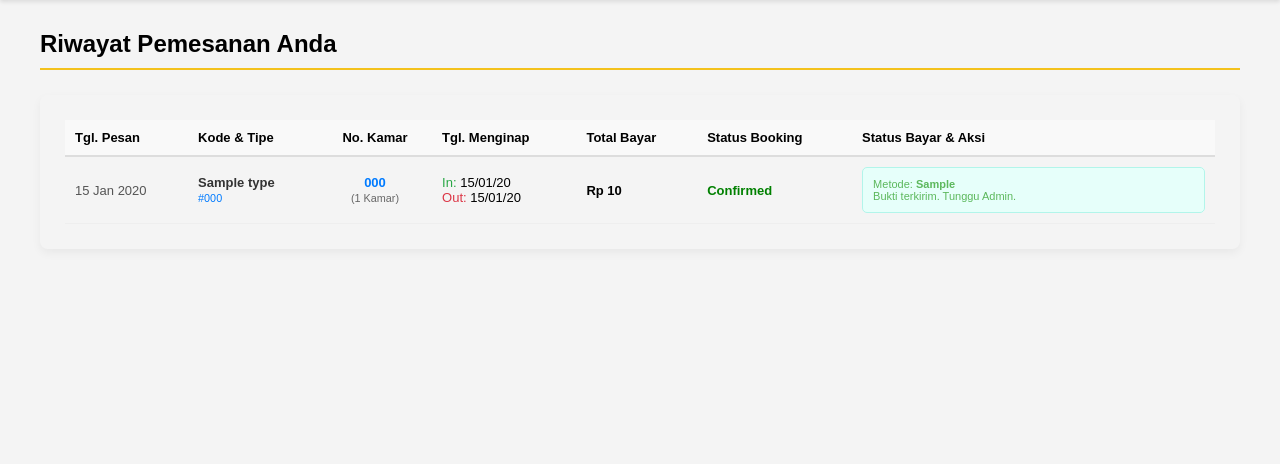
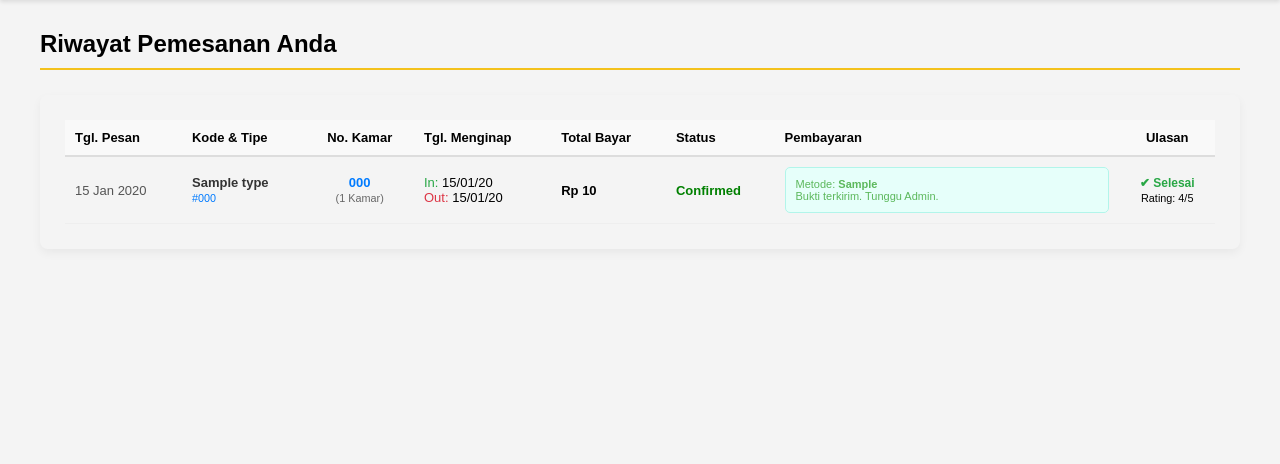
Before and after one commit to NURHABIBATULUMAH/Project-PAW-Sistem-Pemesanan-Kamar-Hotel, a PHP site: page /project-paw-sistem-pemesanan-kamar-hotel/booking_history.php in a window 1280 px wide. Shown: the part 140-604 px from the top of the page. Run offline with PHP 8.4, Linux system fonts and the light colour scheme; the visitor is signed in with stand-in values (Sample User, id 1); tables that the repository leaves empty or names only in its code hold one stand-in row (values such as "Sample post").

Commit message:
edit boking history.php

```diff
--- a/booking_history.php
+++ b/booking_history.php
@@ -1,4 +1,6 @@
 <?php
+// /booking_history.php
+// VERSI FINAL: KOLOM REVIEW ADA + REKENING LENGKAP + GROUP BOOKING
 
 ini_set('display_errors', 1);
 error_reporting(E_ALL);
@@ -9,31 +11,41 @@ include 'core/auth.php';
 require_login();
 $user_id = $_SESSION['user_id'];
 
-try {
+// === QUERY KHUSUS (GROUP BOOKING + REVIEW) ===
 $sql = "SELECT
             B.booking_code,
+            B.booking_id,
             B.tanggal_check_in,
             B.tanggal_check_out,
             B.status_booking,
             B.created_at,
             RT.nama_tipe,
 
+            -- DATA GABUNGAN
             GROUP_CONCAT(R.nomor_kamar ORDER BY R.nomor_kamar ASC SEPARATOR ', ') AS daftar_nomor_kamar,
-                COUNT(B.room_id) AS total_kamar,
+            COUNT(B.room_id) AS jumlah_kamar,
 
+            -- DATA PEMBAYARAN
             P.status_bayar,
             P.bukti_bayar,
             P.metode_bayar,
-                P.jumlah_bayar AS total_bayar_group /* FIXED ALIAS */
-            FROM bookings B
-            JOIN room_types RT ON B.room_type_id = RT.room_type_id
-            LEFT JOIN rooms R ON B.room_id = R.room_id
-            LEFT JOIN payments P ON B.booking_code = P.booking_code
+            P.jumlah_bayar AS total_bayar_group,
+
+            -- DATA REVIEW
+            RV.review_id,
+            RV.rating
+
+        FROM Bookings B
+        JOIN Room_Types RT ON B.room_type_id = RT.room_type_id
+        LEFT JOIN Rooms R ON B.room_id = R.room_id
+        LEFT JOIN Payments P ON B.booking_code = P.booking_code
+        LEFT JOIN Reviews RV ON B.booking_id = RV.booking_id
 
         WHERE B.user_id = ?
         GROUP BY B.booking_code
         ORDER BY B.created_at DESC";
 
+try {
     $stmt = $mysqli->prepare($sql);
     $stmt->bind_param("i", $user_id);
     $stmt->execute();
@@ -44,22 +56,20 @@ try {
     echo "<div class='container'><p class='alert alert-error'>Error Database: " . $e->getMessage() . "</p></div>";
     $riwayat_bookings = [];
 }
+
+// Bersihkan pesan session
+$success_message = $_SESSION['success_message'] ?? '';
+$error_message = $_SESSION['error_message'] ?? '';
+unset($_SESSION['success_message'], $_SESSION['error_message']);
+
 include 'includes/header.php';
 ?>
 
 <div class="container profile-page" style="margin-top: 30px; margin-bottom: 50px;">
     <h2>Riwayat Pemesanan Anda</h2>
 
-    <?php
-    if (isset($_SESSION['success_message'])) {
-        echo '<div class="alert alert-success">'.$_SESSION['success_message'].'</div>';
-        unset($_SESSION['success_message']);
-    }
-    if (isset($_SESSION['error_message'])) {
-        echo '<div class="alert alert-error">'.$_SESSION['error_message'].'</div>';
-        unset($_SESSION['error_message']);
-    }
-    ?>
+    <?php if ($error_message): ?><div class="alert alert-error"><?php echo $error_message; ?></div><?php endif; ?>
+    <?php if ($success_message): ?><div class="alert alert-success"><?php echo $success_message; ?></div><?php endif; ?>
 
     <div class="booking-history-list">
         <?php if (empty($riwayat_bookings)): ?>
@@ -77,8 +87,9 @@ include 'includes/header.php';
                             <th style="padding: 10px; text-align: center;">No. Kamar</th>
                             <th style="padding: 10px;">Tgl. Menginap</th>
                             <th style="padding: 10px;">Total Bayar</th>
-                            <th style="padding: 10px;">Status Booking</th>
-                            <th style="padding: 10px; min-width: 250px;">Status Bayar & Aksi</th>
+                            <th style="padding: 10px;">Status</th>
+                            <th style="padding: 10px; min-width: 250px;">Pembayaran</th>
+                            <th style="padding: 10px; text-align: center;">Ulasan</th>
                         </tr>
                     </thead>
                     <tbody>
@@ -100,7 +111,7 @@ include 'includes/header.php';
                                     <?php
                                         if (!empty($booking['daftar_nomor_kamar'])) {
                                             echo $booking['daftar_nomor_kamar'];
-                                            echo "<br><small style='color:#666; font-weight:normal;'>(" . $booking['total_kamar'] . " Kamar)</small>";
+                                            echo "<br><small style='color:#666; font-weight:normal;'>(" . $booking['jumlah_kamar'] . " Kamar)</small>";
                                         } else {
                                             echo "-";
                                         }
@@ -135,7 +146,7 @@ include 'includes/header.php';
 
                                         <?php if (!empty($booking['bukti_bayar'])): ?>
                                             <div class="payment-instruction-box alert-success" style="background-color: #e6fffa; border: 1px solid #b2f5ea; padding: 10px; border-radius: 5px;">
-                                                <p style="font-size: 11px; margin:0;">Metode: <strong><?php echo htmlspecialchars($booking['metode_bayar']); ?></strong></p>
+                                                <p style="font-size: 11px; margin:0;">Metode: <strong><?php echo htmlspecialchars($booking['metode_bayar'] ?? 'Transfer'); ?></strong></p>
                                                 <p style="font-size: 11px; margin:0;">Bukti terkirim. Tunggu Admin.</p>
                                             </div>
 
@@ -148,7 +159,6 @@ include 'includes/header.php';
                                                 </div>
 
                                                 <form action="actions/action_upload_bukti.php" method="POST" enctype="multipart/form-data">
-
                                                     <input type="hidden" name="booking_code" value="<?php echo $booking['booking_code']; ?>">
 
                                                     <div class="form-group-inline" style="margin-bottom: 5px;">
@@ -183,6 +193,23 @@ include 'includes/header.php';
                                         <span style="color: orange;"><?php echo $booking['status_bayar']; ?></span>
                                     <?php endif; ?>
                                 </td>
+
+                                <td style="padding: 10px; text-align: center;">
+                                    <?php if (!empty($booking['review_id'])): ?>
+                                        <span style="color: #28a745; font-weight: bold; font-size:12px;">✔ Selesai</span>
+                                        <br>
+                                        <small>Rating: <?php echo $booking['rating']; ?>/5</small>
+
+                                    <?php elseif ($booking['status_bayar'] == 'Success'): ?>
+                                        <a href="leave_review.php?booking_id=<?php echo $booking['booking_id']; ?>"
+                                           style="display:inline-block; padding:5px 10px; background:#007bff; color:white; text-decoration:none; border-radius:4px; font-size:12px;">
+                                           Beri Ulasan
+                                        </a>
+                                    <?php else: ?>
+                                        <span style="color: #aaa;">-</span>
+                                    <?php endif; ?>
+                                </td>
+
                             </tr>
                         <?php endforeach; ?>
                     </tbody>
@@ -193,7 +220,7 @@ include 'includes/header.php';
 </div>
 
 <script>
-// Data Nomor Rekening & Gambar QRIS
+// DAFTAR REKENING LENGKAP (SESUAI REQUEST)
 const paymentDetails = {
     'QRIS': '<p style="text-align: center;">Scan QR Code:</p><img src="<?php echo BASE_URL; ?>assets/images/qris.jpg" style="width: 100px; margin: 0 auto; display: block;">',
     'BCA': '<p style="font-size:11px">BCA: <strong style="color:blue">888001234567</strong><br>A.n Hotel Madura</p>',
@@ -201,7 +228,7 @@ const paymentDetails = {
     'BNI': '<p style="font-size:11px">BNI: <strong style="color:red">0887776665</strong></p>',
     'BRI': '<p style="font-size:11px">BRI: <strong style="color:green">0447776665</strong></p>',
     'OVO': '<p style="font-size:11px">OVO: <strong style="color:purple">08123456789</strong></p>',
-    'Gopay': '<p style="font-size:11px">Gopay: <strong style="color:green">08123456789</strong></p>',
+    'Gopay': '<p style="font-size:11px">Gopay: <strong style="color:green">08123456789</strong></p>'
 };
 
 function showPaymentInstruction(selectElement, bookingCode) {
@@ -216,6 +243,4 @@ function showPaymentInstruction(selectElement, bookingCode) {
 }
 </script>
 
-<?php
-include 'includes/footer.php';
-?>
+<?php include 'includes/footer.php'; ?>
```
Lines whose indentation alone changed are shown as unchanged.
